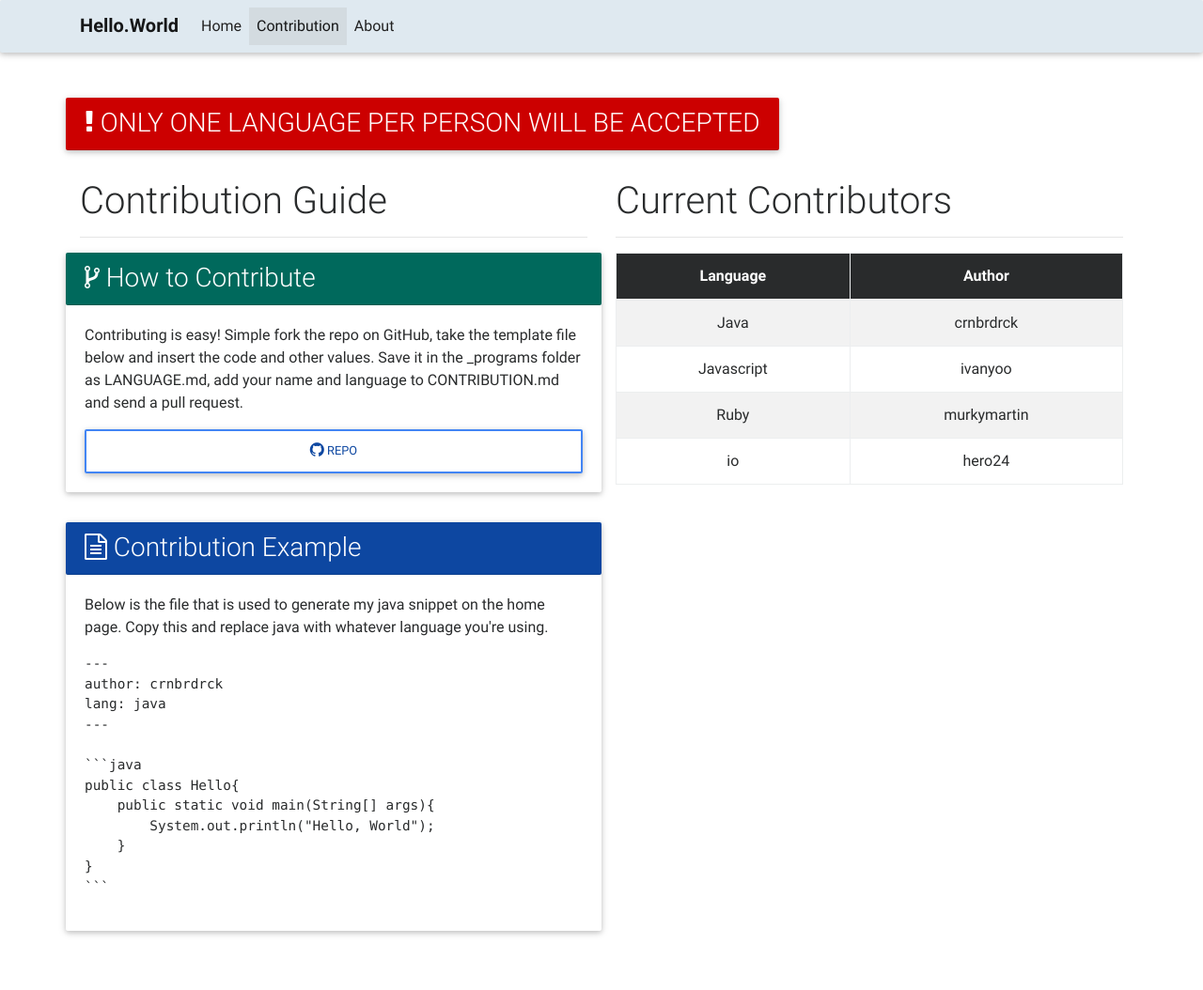
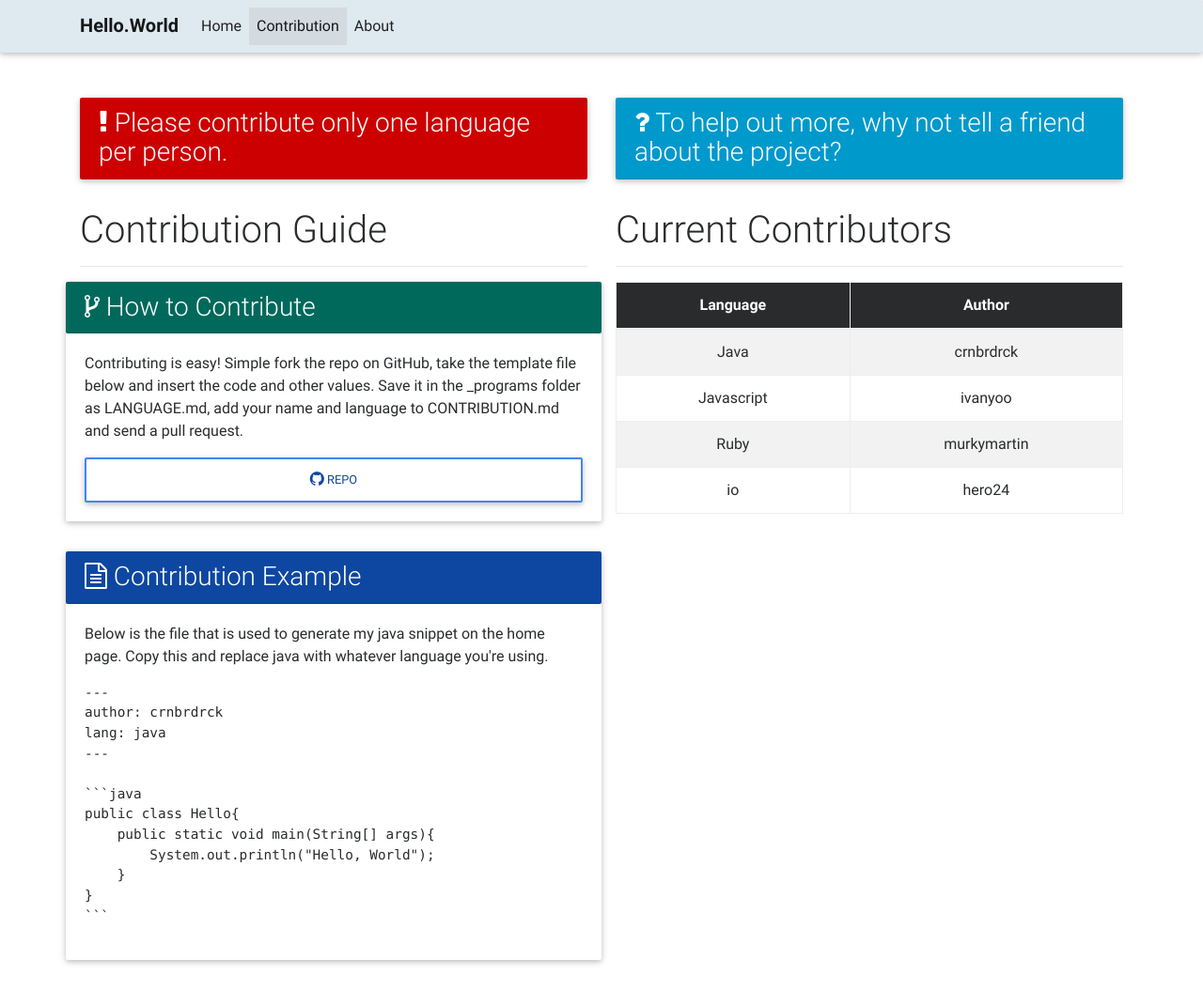
Before and after one commit to freyamade/hello.world, a Jekyll site: the page built from CONTRIBUTION.md, in a window 1280 px wide. Shown: the whole page at 94% size. Built offline with Jekyll 4.4.1, drawn with Linux system fonts in a browser that asks for light colours; nearby versions of some CDN libraries; before the commit the page ends 1023 px from its top, so only the background shows below that.

Commit message:
Update contrib.html

```diff
--- a/_layouts/contrib.html
+++ b/_layouts/contrib.html
@@ -15,10 +15,17 @@
         <!--Main layout-->
         <div class="container">
             <div class="row wow fadeIn" data-wow-delay="0.2s">
-                <div class="col-xs-12">
+                <div class="col-lg-6">
                     <div class="card">
                         <h3 class="card-header danger-color-dark white-text"><i class="fa fa-exclamation"></i>
-                            ONLY ONE LANGUAGE PER PERSON WILL BE ACCEPTED
+                            Please contribute only one language per person.
+                        </h3>
+                    </div>
+                </div>
+                <div class="col-lg-6">
+                    <div class="card">
+                        <h3 class="card-header info-color-dark white-text"><i class="fa fa-question"></i>
+                            To help out more, why not tell a friend about the project?
                         </h3>
                     </div>
                 </div>
```
